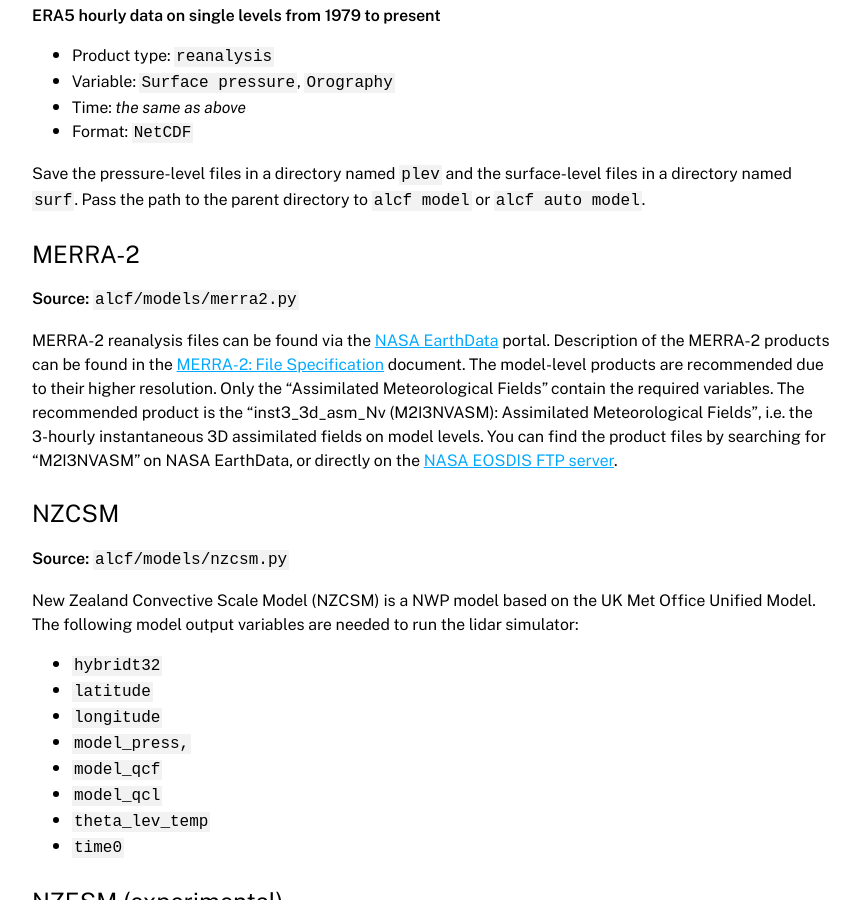
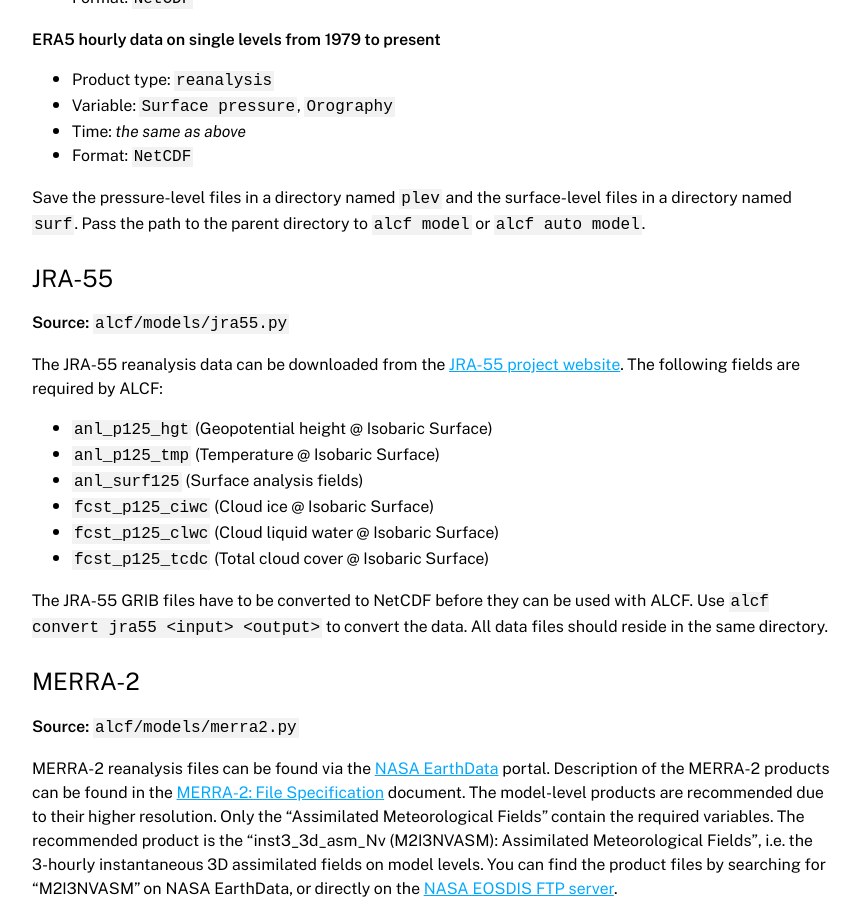
Before and after one commit to alcf-lidar/alcf-lidar.github.io, a Jekyll site: the page built from documentation/model_guide/index.md, in a window 1280 px wide and 900 px high, scrolled down 1563 px. Shown: the whole window, without its empty margins (208-1068 px from the left). Built offline with Jekyll 4.4.1, drawn with Linux system fonts in a browser that asks for light colours.

Commit message:
JRA-55 documentation

```diff
--- a/documentation/model_guide/index.md
+++ b/documentation/model_guide/index.md
@@ -10,6 +10,7 @@ The following GCM, NWP models and reanalyses are supported:
 
 - [AMPS](http://www2.mmm.ucar.edu/rt/amps/)
 - [ERA5](https://www.ecmwf.int/en/forecasts/datasets/reanalysis-datasets/era5)
+- [JRA-55](https://jra.kishou.go.jp/JRA-55/index_en.html)
 - [MERRA2](https://gmao.gsfc.nasa.gov/reanalysis/MERRA-2/)
 - [NZCSM](https://www.nesi.org.nz/case-studies/improving-new-zealands-weather-forecasting-ability)
 - [UM](https://www.metoffice.gov.uk/research/approach/modelling-systems/unified-model/index)
@@ -69,6 +70,25 @@ ERA5 reanalysis data can be downloaded from [Copernicus](https://cds.climate.cop
 Save the pressure-level files in a directory named `plev` and the surface-level
 files in a directory named `surf`. Pass the path to the parent directory
 to `alcf model` or `alcf auto model`.
+
+### JRA-55
+
+**Source:** `alcf/models/jra55.py`
+
+The JRA-55 reanalysis data can be downloaded from the
+[JRA-55 project website](https://jra.kishou.go.jp/JRA-55/index_en.html).
+The following fields are required by ALCF:
+
+- `anl_p125_hgt` (Geopotential height @ Isobaric Surface)
+- `anl_p125_tmp` (Temperature @ Isobaric Surface)
+- `anl_surf125` (Surface analysis fields)
+- `fcst_p125_ciwc` (Cloud ice @ Isobaric Surface)
+- `fcst_p125_clwc` (Cloud liquid water @ Isobaric Surface)
+- `fcst_p125_tcdc` (Total cloud cover @ Isobaric Surface)
+
+The JRA-55 GRIB files have to be converted to NetCDF before they can be
+used with ALCF. Use `alcf convert jra55 <input> <output>` to convert the
+data. All data files should reside in the same directory.
 
 ### MERRA-2
 
```
Also changed, not shown: installation/index.md (+3 -3 lines).
